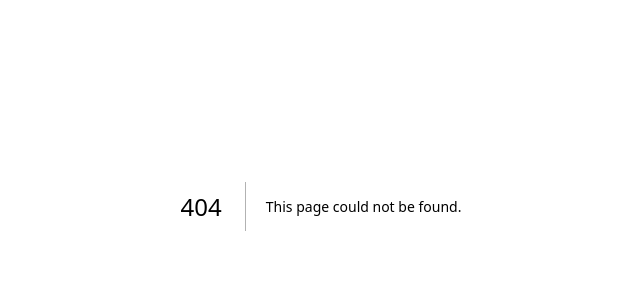
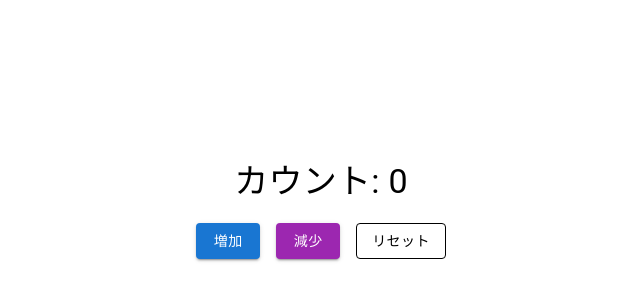
Before and after one commit to kojiman-git/next_practice, a Next.js app: page /070_my-counter-app_Material_UI in a window 1280 px wide. Before the commit this address had no page. Shown: the part 194-494 px from the top of the page, without its empty margins (319-959 px from the left). Built offline with nearby package versions, Linux system fonts and the light colour scheme.

Commit message:
カウンターアプリにMaterial UIを導入したバージョンを実装

```diff
--- /dev/null
+++ b/src/app/070_my-counter-app_Material_UI/page.js
@@ -0,0 +1,68 @@
+"use client"
+import React, { useReducer } from 'react';
+import { Button, Typography, Container, Box } from '@mui/material';
+
+const initialState = { count: 0 };
+
+function reducer(state, action) {
+    switch (action.type) {
+        case 'increment':
+            return { count: state.count + 1 };
+        case 'decrement':
+            return { count: state.count - 1 };
+        case 'reset':
+            return initialState;
+        default:
+            throw new Error();
+    }
+}
+
+const Counter = () => {
+    const [state, dispatch] = useReducer(reducer, initialState);
+
+    return (
+        <Container maxWidth="sm">
+            <Box
+                sx={{
+                    display: 'flex',
+                    flexDirection: 'column',
+                    alignItems: 'center',
+                    justifyContent: 'center',
+                    height: '100vh'
+                }}
+            >
+                <Typography variant="h4" gutterBottom>
+                    カウント: {state.count}
+                </Typography>
+                <Box>
+                    <Button
+                        variant="contained"
+                        color="primary"
+                        onClick={() => dispatch({ type: 'increment' })}
+                        sx={{ margin: 1 }}
+                    >
+                        増加
+                    </Button>
+                    <Button
+                        variant="contained"
+                        color="secondary"
+                        onClick={() => dispatch({ type: 'decrement' })}
+                        sx={{ margin: 1 }}
+                    >
+                        減少
+                    </Button>
+                    <Button
+                        variant="outlined"
+                        color="default"
+                        onClick={() => dispatch({ type: 'reset' })}
+                        sx={{ margin: 1 }}
+                    >
+                        リセット
+                    </Button>
+                </Box>
+            </Box>
+        </Container>
+    );
+};
+
+export default Counter;
--- a/src/data/nav.js
+++ b/src/data/nav.js
@@ -10,4 +10,5 @@ export const navList = [
   "050_my-blog",
   "060_language-switcher",
   "070_my-counter-app",
+  "070_my-counter-app_Material_UI",
 ];
```
